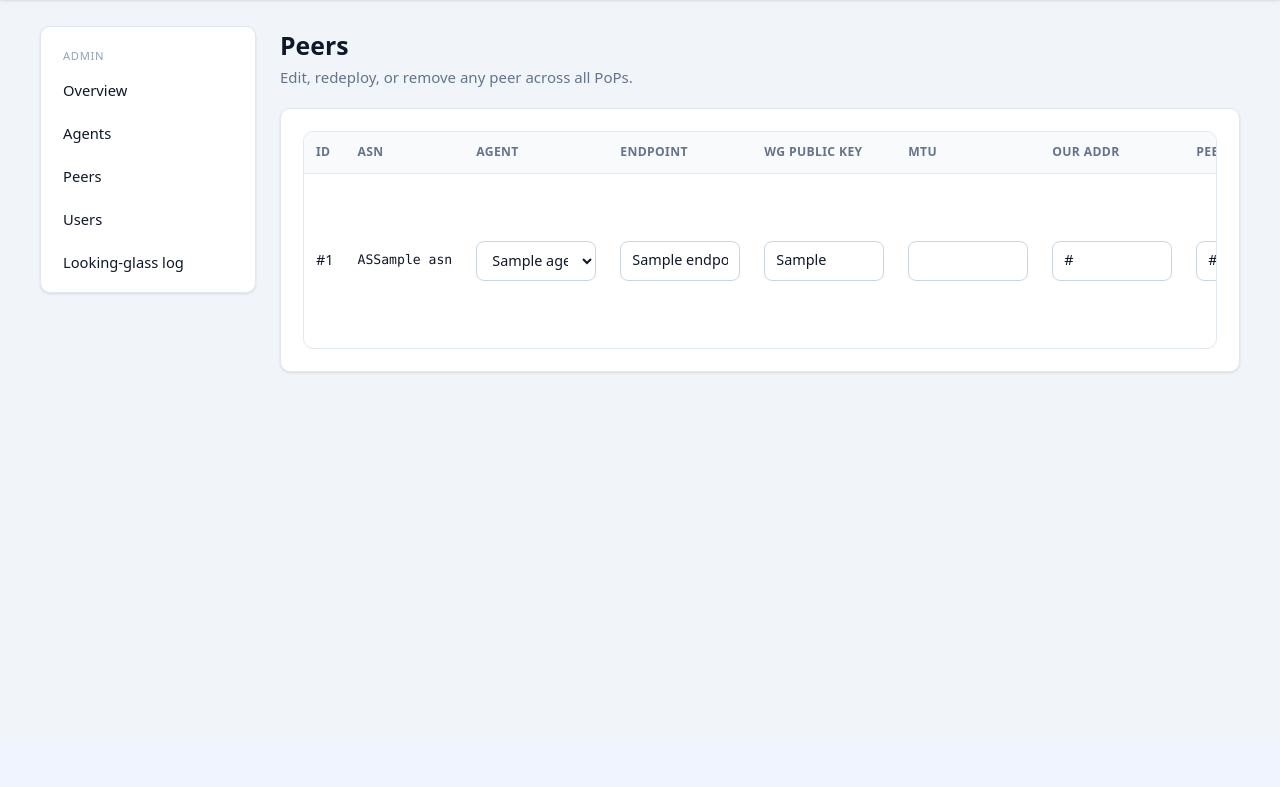
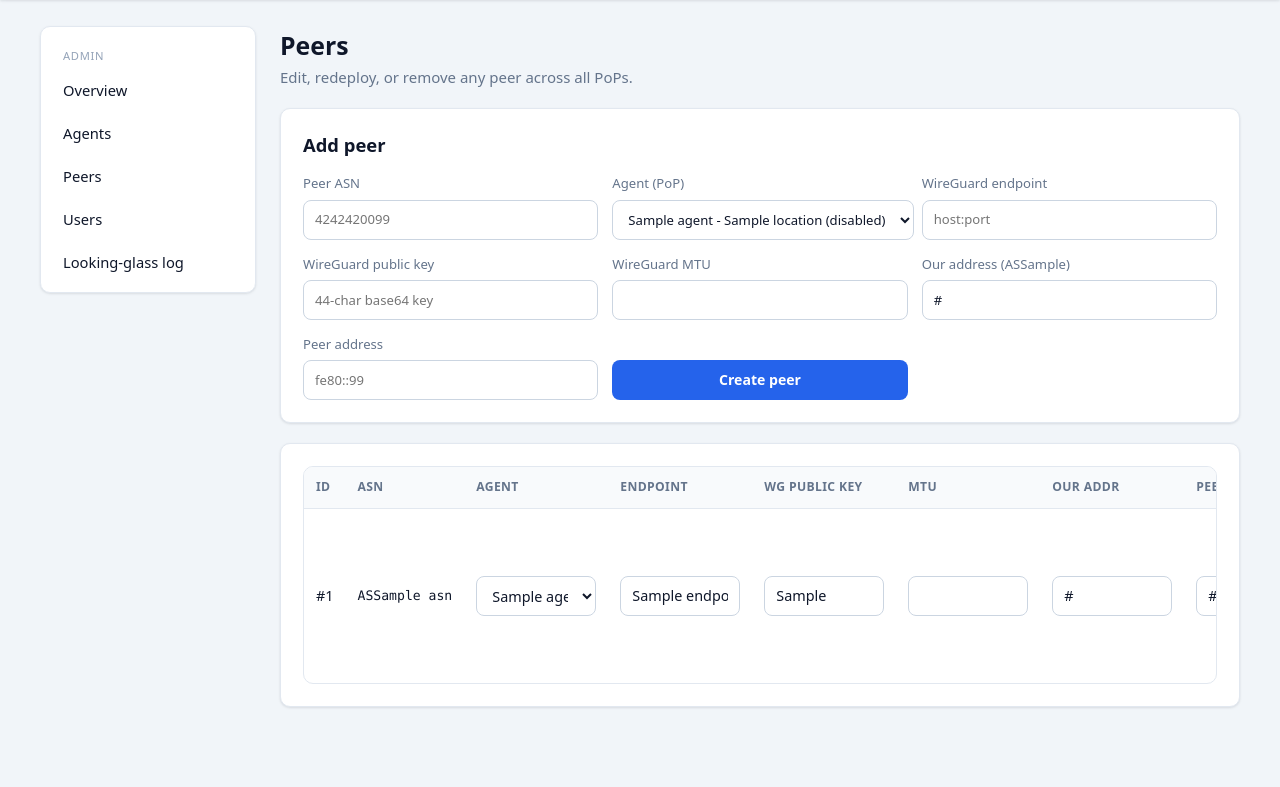
Before and after one commit to jasonxu114514/dn42, a FastAPI app: template backend/app/templates/admin/peers.html in a window 1280 px wide. Shown: the part 59-846 px from the top of the page. Before the commit the page ends 433 px from the top, so only its background shows below. Run offline with FastAPI, Linux system fonts and the light colour scheme; the template is opened without the code that fills it: most values are stand-ins (such as "Sample title", 1, 10 or a date in 2020); parts of the project's set-up code (start-up, migrations or seed data) failed here and were passed over.

Commit message:
Add admin manual peer creation

```diff
--- a/backend/app/static/app.js
+++ b/backend/app/static/app.js
@@ -64,6 +64,42 @@
     setTimeout(function () {
       el.remove();
     }, 300);
+  }
+
+  function peerLinkLocalFromAsn(value) {
+    var asn = (value || "").trim().toUpperCase();
+    if (asn.indexOf("AS") === 0) asn = asn.slice(2);
+    if (!/^\d+$/.test(asn)) return "";
+    var suffix;
+    if (asn.length < 4) {
+      suffix = asn;
+    } else if (asn.indexOf("424242") === 0) {
+      suffix = asn.slice(6);
+    } else {
+      suffix = asn.slice(-4);
+    }
+    suffix = suffix.replace(/^0+/, "") || "0";
+    return "fe80::" + suffix.toLowerCase();
+  }
+
+  function setupAdminPeerForm() {
+    var asnInput = document.getElementById("admin-peer-asn");
+    var addrInput = document.getElementById("admin-peer-link-address");
+    if (!asnInput || !addrInput) return;
+
+    function maybeFillPeerAddress() {
+      var next = peerLinkLocalFromAsn(asnInput.value);
+      var previous = addrInput.dataset.autofilledValue || "";
+      if (!next) return;
+      if (!addrInput.value.trim() || addrInput.value.trim() === previous) {
+        addrInput.value = next;
+        addrInput.dataset.autofilledValue = next;
+      }
+    }
+
+    asnInput.addEventListener("input", maybeFillPeerAddress);
+    asnInput.addEventListener("change", maybeFillPeerAddress);
+    maybeFillPeerAddress();
   }
 
   document.addEventListener("DOMContentLoaded", function () {
@@ -137,6 +173,8 @@
       });
     }
 
+    setupAdminPeerForm();
+
     // Flash banners: close button always; auto-dismiss non-errors after a few seconds.
     document.addEventListener("click", function (e) {
       if (e.target.classList && e.target.classList.contains("flash-close")) {
--- a/backend/app/templates/admin/peers.html
+++ b/backend/app/templates/admin/peers.html
@@ -3,6 +3,71 @@
 {% block title %}Peers · {{ settings.app_name }}{% endblock %}
 {% block admin %}
 {{ page_header("Peers", "Edit, redeploy, or remove any peer across all PoPs.") }}
+<div class="card">
+  <h2>Add peer</h2>
+  {% if agents %}
+  <form id="admin-add-peer-form" method="post" action="/admin/peers" class="form-grid">
+    <label class="field">Peer ASN
+      <input
+        id="admin-peer-asn"
+        name="asn"
+        placeholder="4242420099"
+        inputmode="numeric"
+        autocomplete="off"
+        required
+      >
+    </label>
+    <label class="field">Agent (PoP)
+      <select name="agent_id" required>
+        {% for agent in agents %}
+          <option value="{{ agent.id }}">
+            {{ agent.name }}
+            {%- if agent.location %} - {{ agent.location }}{% endif -%}
+            {%- if not agent.enabled %} (disabled){% endif -%}
+          </option>
+        {% endfor %}
+      </select>
+    </label>
+    <label class="field">WireGuard endpoint
+      <input name="endpoint" placeholder="host:port" required>
+    </label>
+    <label class="field">WireGuard public key
+      <input name="wg_public_key" placeholder="44-char base64 key" required>
+    </label>
+    <label class="field">WireGuard MTU
+      <input
+        name="wg_mtu"
+        type="number"
+        min="{{ wireguard_mtu_min }}"
+        max="{{ wireguard_mtu_max }}"
+        value="{{ default_wireguard_mtu }}"
+        required
+      >
+    </label>
+    <label class="field">
+      Our address{% if settings.local_asn %} (AS{{ settings.local_asn }}){% endif %}
+      <input
+        name="local_link_address"
+        value="{{ default_local_link_address }}"
+        placeholder="fe80::1260"
+        required
+      >
+    </label>
+    <label class="field">Peer address
+      <input
+        id="admin-peer-link-address"
+        name="peer_link_address"
+        placeholder="fe80::99"
+        required
+      >
+    </label>
+    <button type="submit" class="btn-primary">Create peer</button>
+  </form>
+  {% else %}
+  <div class="empty-state">No PoPs are configured yet. Create an agent first.</div>
+  {% endif %}
+</div>
+
 <div class="card">
   {% if peers %}
   {% for peer in peers %}
```
Also changed, not shown: backend/app/web/admin.py (+88 -3 lines).
